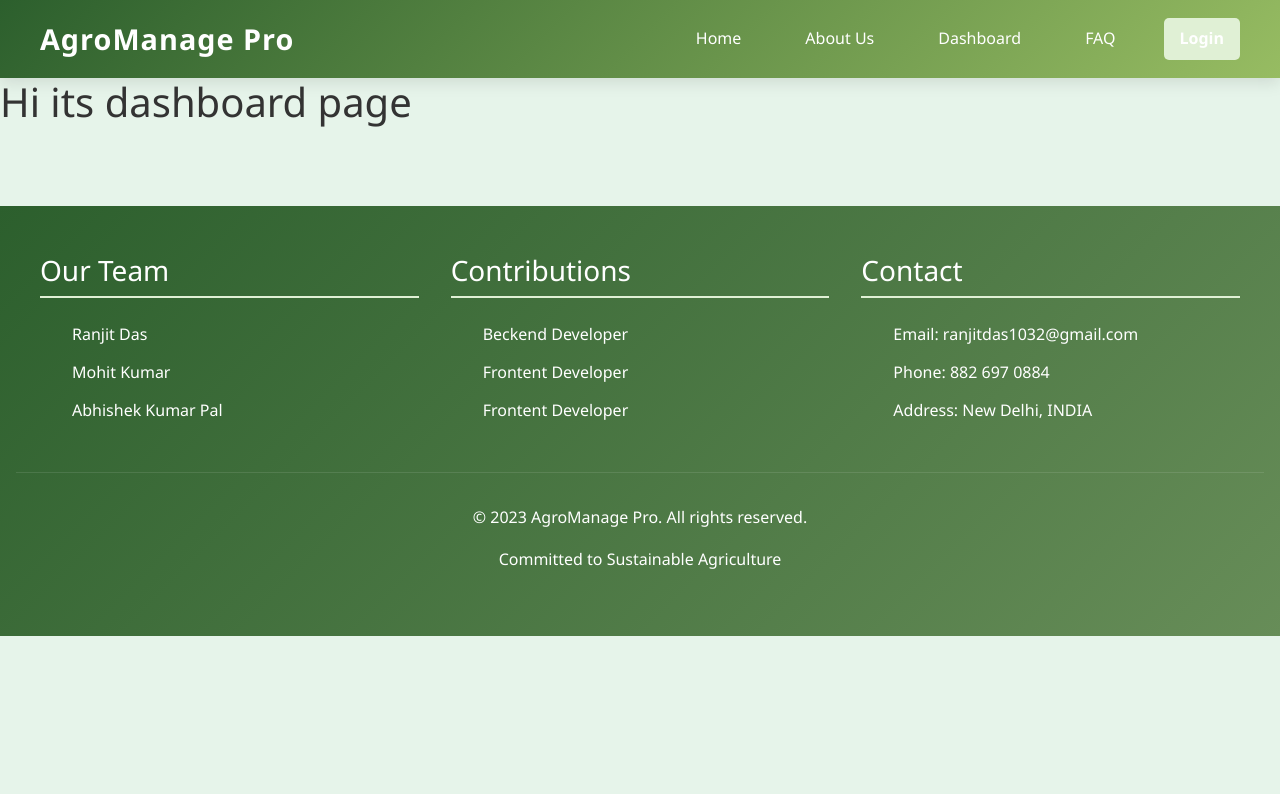
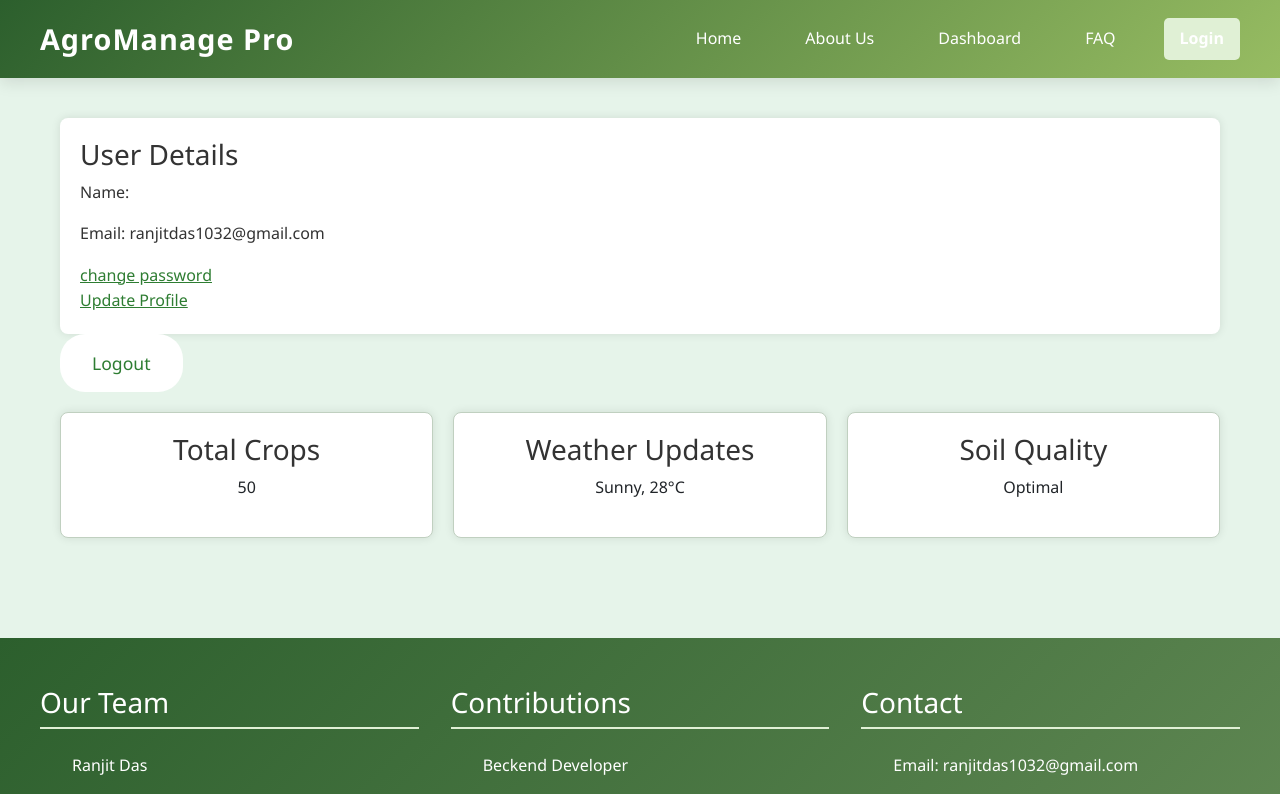
Before and after one commit to Ranjitdas1032/GoogleSolutionBAB, a Django app: page /dashboard in a window 1280 px wide. Shown: the top 794 px of the page. Before the commit the page ends 636 px from the top, so only its background shows below. Run offline with Django 5.2, Linux system fonts and the light colour scheme; some libraries are stand-ins or nearby versions.

Commit message:
Ranjit_final_ver_3_last

```diff
--- a/static/css/styling.css
+++ b/static/css/styling.css
@@ -431,3 +431,37 @@
     box-shadow: 0px 4px 10px rgba(0, 0, 0, 0.1);
     z-index: 1000;
 }
+
+/* DashBoard */
+.dashboard-container {
+    max-width: 1200px;
+    margin: auto;
+    padding: 20px;
+}
+.dashboard-container .header {
+    background: #2E8B57;
+    color: white;
+    padding: 15px;
+    text-align: center;
+    font-size: 24px;
+}
+.dashboard-container .dashboard {
+    display: flex;
+    gap: 20px;
+    margin-top: 20px;
+}
+.dashboard-container .card {
+    background: white;
+    padding: 20px;
+    border-radius: 8px;
+    box-shadow: 0px 0px 10px rgba(0, 0, 0, 0.1);
+    flex: 1;
+    text-align: center;
+}
+.dashboard-container .user-info {
+    background: white;
+    padding: 20px;
+    border-radius: 8px;
+    box-shadow: 0px 0px 10px rgba(0, 0, 0, 0.1);
+    margin-top: 20px;
+}
--- a/templates/dashboard.html
+++ b/templates/dashboard.html
@@ -6,6 +6,32 @@
 
 {% block body %}
 <!-- Write your code here directly no need for html snippit  -->
-<h1>Hi its dashboard page</h1>
+<div class="dashboard-container">
+    <div class="user-info">
+        <h3>User Details</h3>
+        <p>Name: {{request.user.username}}</p>
+        <p>Email: ranjitdas1032@gmail.com </p>
+        <a href="javascript:void();">change password</a><br/>
+        <a href="javascript:void();">Update Profile</a>
+    </div>
+
+    <a href="{% url 'logout' %}" class = "cta-button btn btn-defaul my-2t">Logout</a>
+
+    <div class="dashboard">
+        <div class="card">
+            <h3>Total Crops</h3>
+            <p>50</p>
+        </div>
+        <div class="card">
+            <h3>Weather Updates</h3>
+            <p>Sunny, 28°C</p>
+        </div>
+        <div class="card">
+            <h3>Soil Quality</h3>
+            <p>Optimal</p>
+        </div>
+    </div>
+
+</div>
 
 {% endblock body %}
```
Also changed, not shown: db.sqlite3.
